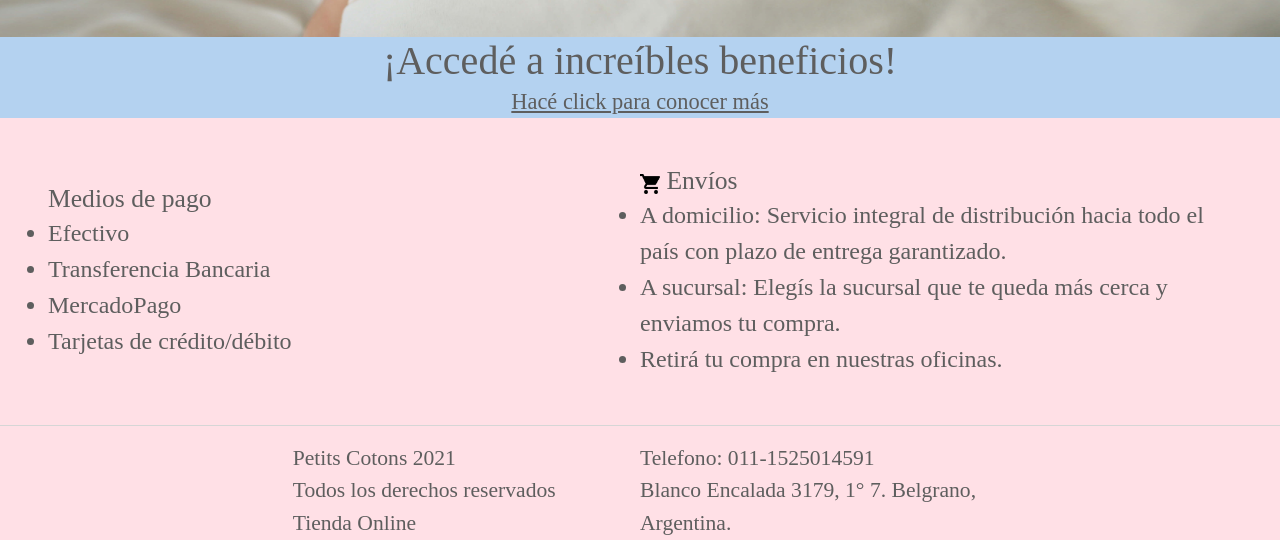
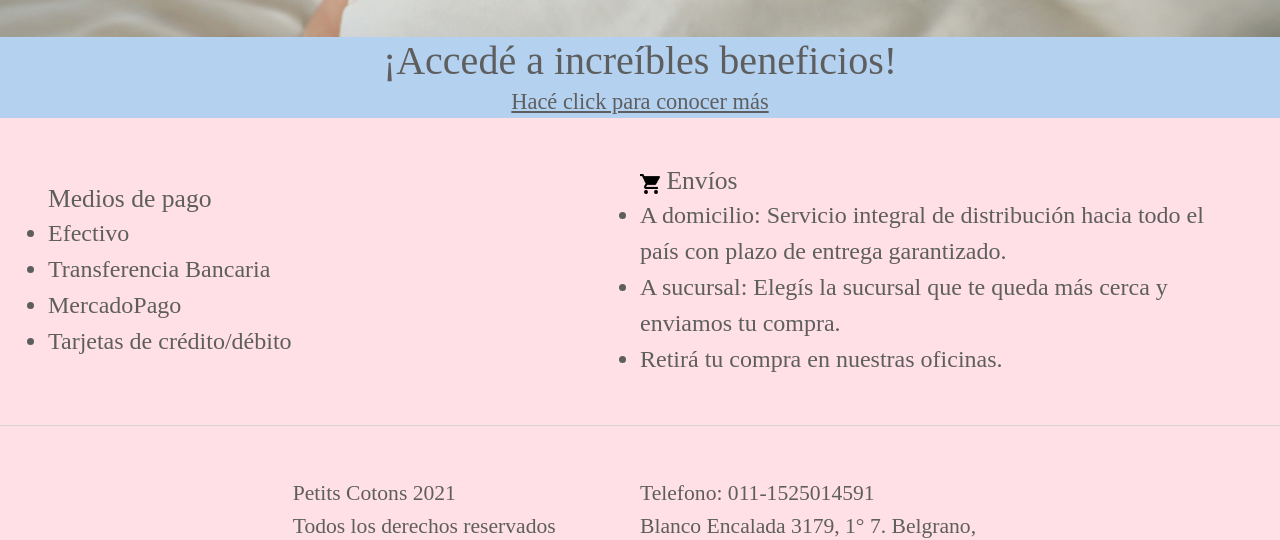
Before and after one commit to fernandoabrego/sass, a plain HTML site: page index.html in a window 1280 px wide. Shown: the part 762-1302 px from the top of the page. Drawn offline with nearby package versions, Linux system fonts and the light colour scheme.

Commit message:
update footer

```diff
--- a/css/styles.css
+++ b/css/styles.css
@@ -122,7 +122,7 @@ article .promocion__link:hover {
 
 footer {
   background-color: #ffe0e6;
-  height: 25h;
+  height: 25vh;
 }
 footer li {
   font-size: 2.7vh;
```
